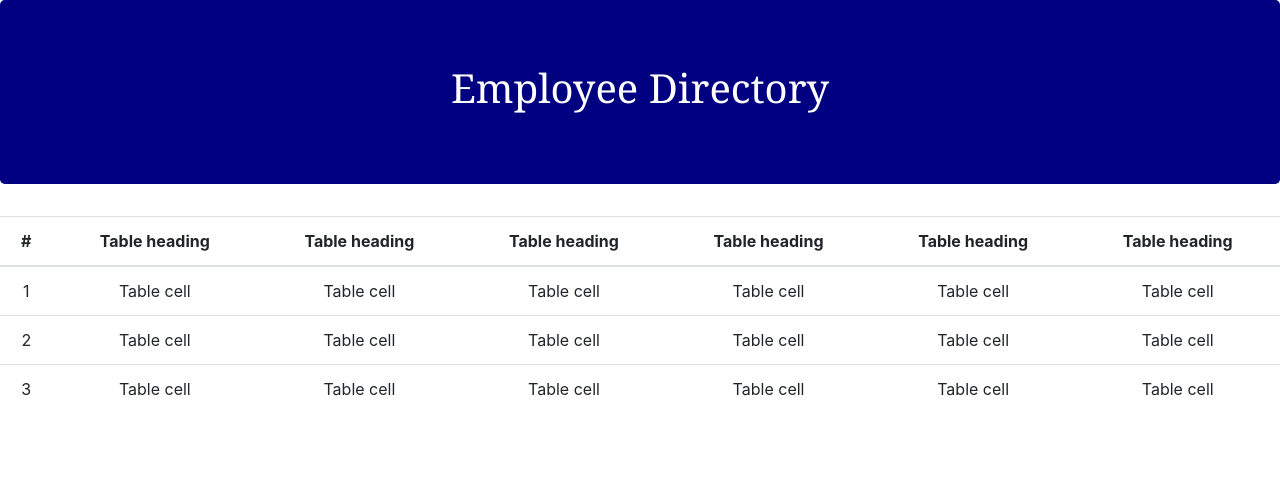
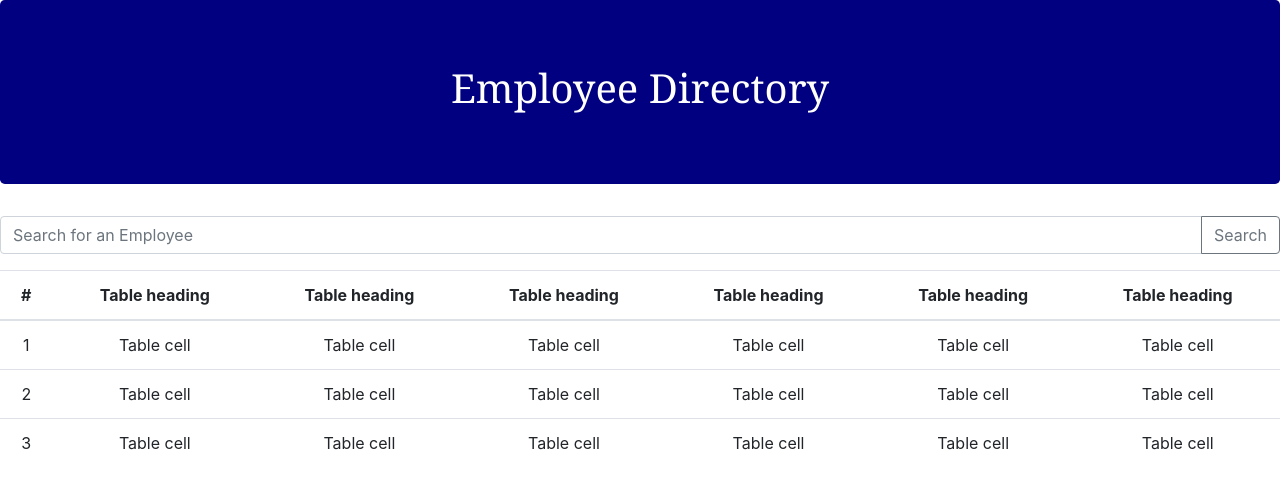
Before and after one commit to laurendoss/EmployeeDirectory, a React (Create React App) app in the folder employee-directory/: page / in a window 1280 px wide. Shown: the top 488 px of the page. Built offline with nearby package versions, Linux system fonts and the light colour scheme.

Commit message:
updated so search bar and table are rendering on page

```diff
--- a/employee-directory/src/App.js
+++ b/employee-directory/src/App.js
@@ -3,6 +3,7 @@ import React from 'react';
 import './App.css';
 import Header from "./components/Header"
 import EmployeeTable from "./components/EmployeeTable"
+import SearchBar from "./components/SearchBar"
 // class App extends React.Component{
 
 
@@ -12,6 +13,7 @@ function App() {
   return (
     <div className="App">
       <Header/>
+      <SearchBar/>
       <EmployeeTable/>
       {/* <header className="App-header">
         <img src={logo} className="App-logo" alt="logo" />
--- a/employee-directory/src/components/EmployeeTable.js
+++ b/employee-directory/src/components/EmployeeTable.js
@@ -1,5 +1,5 @@
 import React from 'react';
-import "../styles/Employee.css";
+import "../styles/EmployeeTable.css";
 import Table from 'react-bootstrap/Table'
 
 function EmployeeTable(){
--- /dev/null
+++ b/employee-directory/src/components/SearchBar.js
@@ -0,0 +1,28 @@
+import React from 'react';
+import "../styles/SearchBar.css";
+import InputGroup from 'react-bootstrap/InputGroup'
+import Button from 'react-bootstrap/Button'
+import FormControl from 'react-bootstrap/FormControl'
+
+
+function SearchBar(){
+    return(
+       <div>
+    <InputGroup className="mb-3">
+    <FormControl
+      placeholder="Search for an Employee"
+      aria-label="Recipient's username"
+      aria-describedby="basic-addon2"
+    />
+    <InputGroup.Append>
+      <Button variant="outline-secondary">Search</Button>
+    </InputGroup.Append>
+  </InputGroup>
+       </div>
+
+
+
+    )
+}
+
+export default SearchBar;
```
Also changed, not shown: employee-directory/src/styles/Employee.css (deleted), employee-directory/src/styles/EmployeeTable.css (added), employee-directory/src/styles/SearchBar.css (added).
